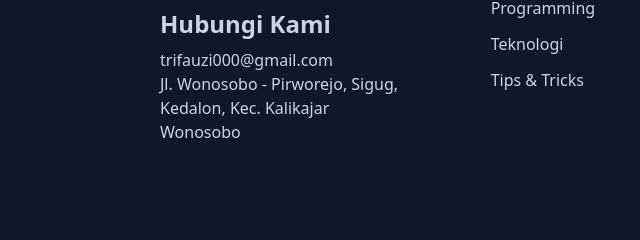
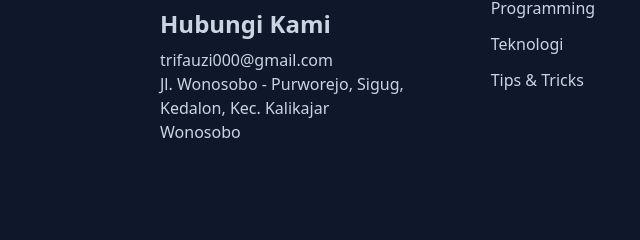
Before and after one commit to the-Tri-cyber/portfolio, a website: page index.html in a window 1280 px wide. Shown: the part 5096-5336 px from the top of the page, 0-640 px from the left. Drawn offline with Linux system fonts and the light colour scheme.

```diff
--- a/index.html
+++ b/index.html
@@ -287,7 +287,7 @@
                     <h2 class="font-bold text-4xl text-white mb-5">i3 Store</h2>
                     <h3 class="font-bold text-2xl mb-2">Hubungi Kami</h3>
                     <p>trifauzi000@gmail.com</p>
-                    <p>Jl. Wonosobo - Pirworejo, Sigug, Kedalon, Kec. Kalikajar</p>
+                    <p>Jl. Wonosobo - Purworejo, Sigug, Kedalon, Kec. Kalikajar</p>
                     <p>Wonosobo</p>
                 </div>
                 <div class="w-full px-4 mb-12 md:w-1/3">
```
